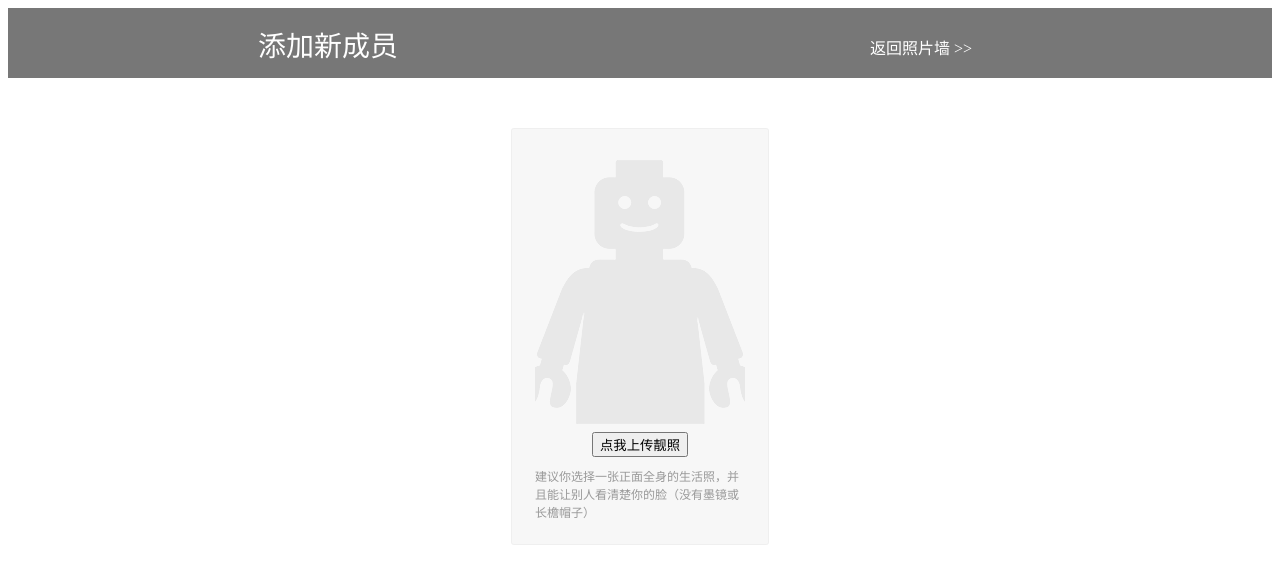
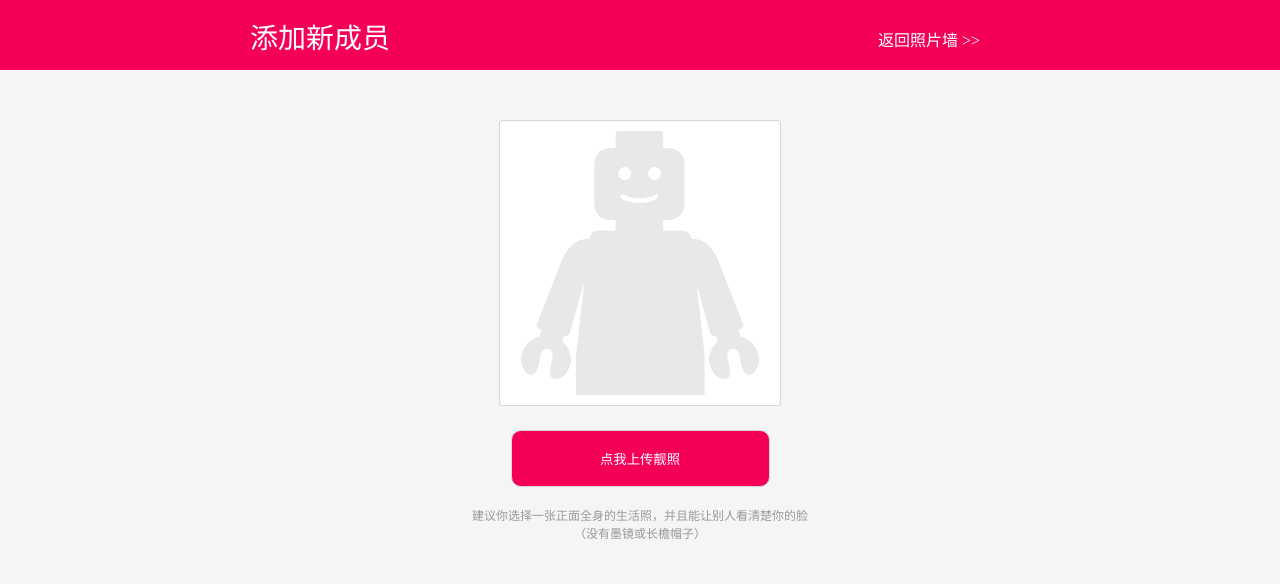
Before and after one commit to shigotonogo/facehub, a Python web app: template facehub/templates/upload.html in a window 1280 px wide. Shown: the top 584 px of the page. Run offline with Jinja, Linux system fonts and the light colour scheme; the template is opened without the code that fills it, so the values that code supplies are empty.

Commit message:
refine the upload page.

```diff
--- a/facehub/app.py
+++ b/facehub/app.py
@@ -86,9 +86,9 @@ def editPhoto():
     y = request.forms.get("y", None)
     width = request.forms.get("w", None)
     height = request.forms.get("h", None)
-    image = crop_image(img_src, int(x), int(y), int(width), int(height))
+    image = crop_image(img_src, int(round(float(x))), int(round(float(y))), int(round(float(width))), int(round(float(height))))
     image_url = provider.store_file(image)
-    print(image_url)
+    user = User.get()
     return image_url
 
 
--- a/facehub/image.py
+++ b/facehub/image.py
@@ -9,7 +9,7 @@ def crop_image(image_src, x, y, width, height):
     tmp = __tmp_file_name()
     image = Image.open(io.BytesIO(urllib.request.urlopen(image_src).read()))
     origin_width = image.size[0]
-    scale_size = origin_width / 740
+    scale_size = origin_width / 680
     croped =image.crop((int(x*scale_size), int(y*scale_size), int(scale_size*(x + width)), int(scale_size*(y + height))))
     resized = image.resize((600,800), Image.NEAREST)
     croped.save(tmp)
--- a/facehub/static/css/page/upload.css
+++ b/facehub/static/css/page/upload.css
@@ -1,5 +1,7 @@
 body {
     box-sizing: border-box;
+    margin: 0;
+    background-color: #F5F5F5;
 }
 .pull-left{
     float: left;
@@ -10,7 +12,7 @@ body {
 
 .top {
     height: 70px;
-    background-color: #777777;
+    background-color: #F50057;
     color: white;
 }
 .top .title {
@@ -41,8 +43,8 @@ body {
     margin: 0 auto;
 }
 .portrait .photo {
-    width: 210px;
-    height: 280px;
+    width: 280px;
+    height: 264px;
     background: url("/assets/images/default-photo.png") no-repeat center
 }
 .portrait .tips {
@@ -51,38 +53,39 @@ body {
     color: #09F;
     font-family: "Arial Regular","Arial";
 }
-.portrait .description {
+.profile .description {
     font-size: 12px;
-    text-align: left;
-    margin-top:10px;
+    text-align: center;
+    margin: 10px auto;
     color: #999999;
     font-family: "Heiti SC Light","Heiti SC";
-    width: 210px;
+    width: 358px;
+    line-height: 18px;
 }
-.profile .info {
-    display: inline-block;
-    width: 45%;
-    height: 100%;
-}
-.info .line {
-        height: 40px;
-        margin: 10px 5px;
-}
-.info .line label {
-    float: left;
-    width: 100px;
-    font-size: 18px;
-    line-height: 40px;
-}
-.info .line input {
-    height: 25px;
-    width: 200px;
-}
+// .profile .info {
+//     display: inline-block;
+//     width: 45%;
+//     height: 100%;
+// }
+// .info .line {
+//         height: 40px;
+//         margin: 10px 5px;
+// }
+// .info .line label {
+//     float: left;
+//     width: 100px;
+//     font-size: 18px;
+//     line-height: 40px;
+// }
+// .info .line input {
+//     height: 25px;
+//     width: 200px;
+// }
 
-.info .separator {
-    border-top: 1px solid #C9C9C9;
-    width: 500px;
-}
+// .info .separator {
+//     border-top: 1px solid #C9C9C9;
+//     width: 500px;
+// }
 
 .submit {
     padding-left: 107px;
@@ -105,6 +108,13 @@ body {
     display: none;
 }
 
+.dropzone {
+    background-color: #FFFFFF;
+    border: 1px solid #D5D5D5;
+    padding: 10px 0;
+    min-height: 0;
+}
+
 .dropzone .dz-default.dz-message {
     background: none;
     width:100%;
@@ -115,3 +125,14 @@ body {
     bottom: 0;
     margin: 0;
 }
+
+.profile input{
+    display: block;
+    margin: 20px auto;
+    border: 1px solid #D5D5D5;
+    border-radius: 10px;
+    background-color: #F50057;
+    padding: 20px 40px;
+    color: #FFFFFF;
+    text-align: center;
+}
--- a/facehub/static/js/page/edit-photo.js
+++ b/facehub/static/js/page/edit-photo.js
@@ -4,7 +4,7 @@
         var rx = 300 / coordinate.w;
         var ry = 400 / coordinate.h;
         $('.preview img').css({
-            width: Math.round(rx * 740) + 'px',
+            width: Math.round(rx * 680) + 'px',
             // height: Math.round(ry * 370) + 'px',
             marginLeft: '-' + Math.round(rx * coordinate.x) + 'px',
             marginTop: '-' + Math.round(ry * coordinate.y) + 'px',
@@ -29,7 +29,6 @@
 
     $('.raw-photo img').Jcrop({
         aspectRatio: 3 / 4,
-        minSize: [300, 400],
         onChange: updatePreview
     });
     $('#submit').click(cropSelected);
--- a/facehub/templates/upload.html
+++ b/facehub/templates/upload.html
@@ -20,17 +20,17 @@
         <div class='profile'>
           <div class='portrait'>
             <form id="upload-form" action="/upload" class="dropzone">
-                <input name="token" type="hidden"  />
                 <div class="fallback">
                     <input name="data" type="file" multiple />
                 </div>
 
                 <div class="photo" alt="default-photo"></div>
-                <input type="submit" value='点我上传靓照'>
-                <div class="description">建议你选择一张正面全身的生活照，并且能让别人看清楚你的脸（没有墨镜或长檐帽子）</div>
             </form>
           </div>
+          <input name="token" value='点我上传靓照'>
+          <div class="description">建议你选择一张正面全身的生活照，并且能让别人看清楚你的脸（没有墨镜或长檐帽子）</div>
         </div>
+
         <script src='/assets/js/lib/jquery.min.1.9.1.js'></script>
         <script src='/assets/js/lib/dropzone.js'></script>
         <script src='/assets/js/page/upload.js'></script>
```
Also changed, not shown: facehub/static/css/page/edit-photo.css (+61 -1 lines), 1 other file.
